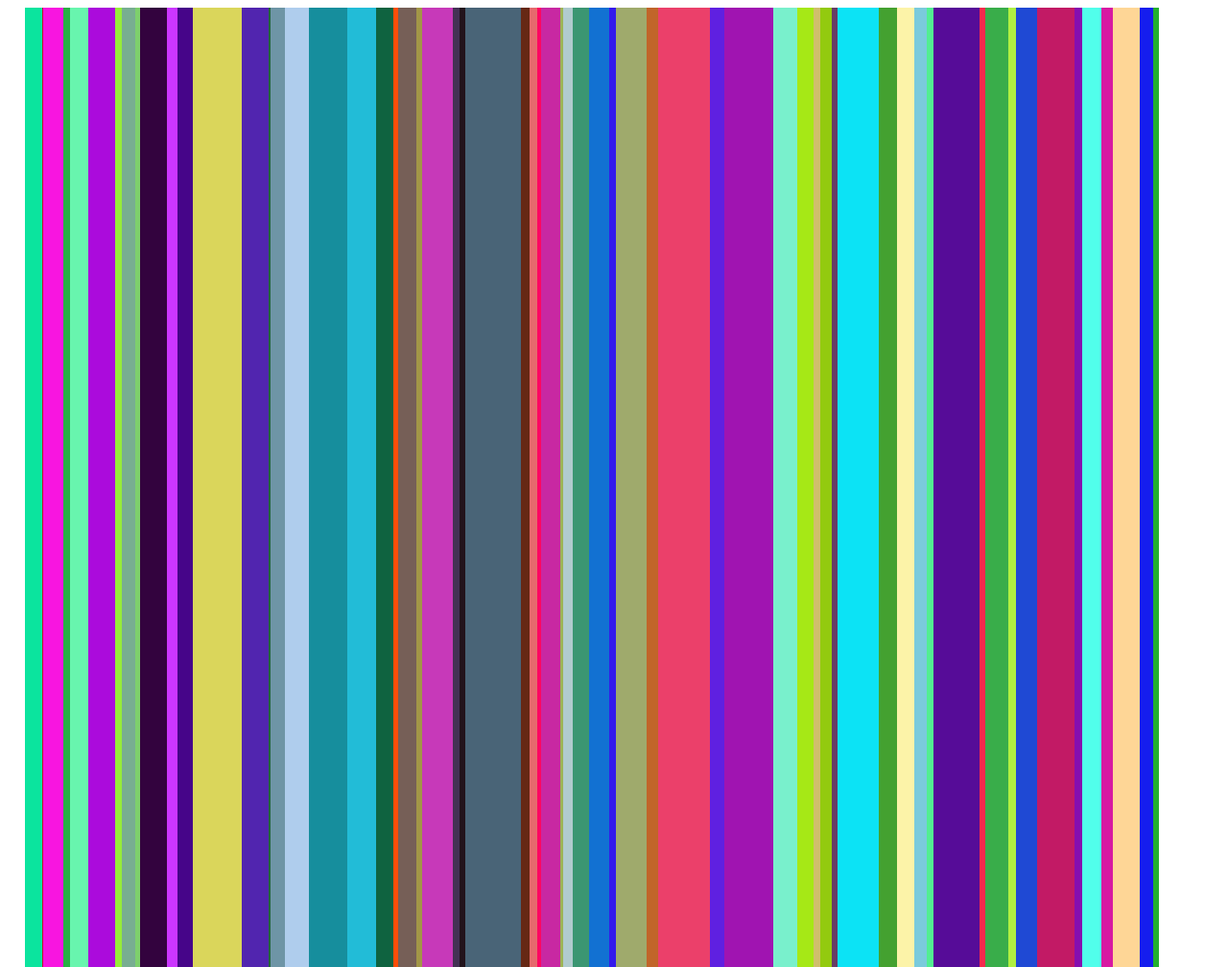
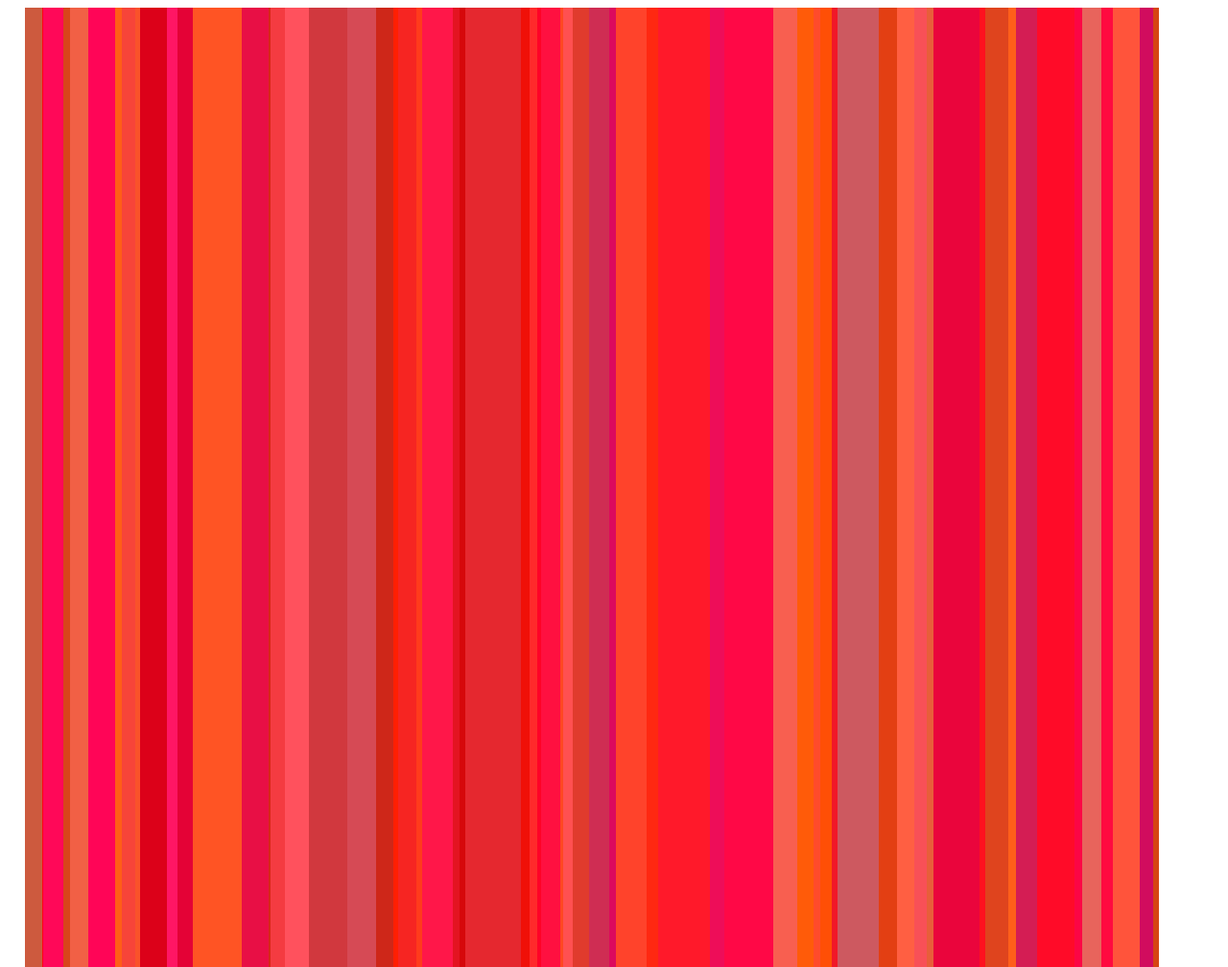
Before and after one commit to arcydouglass/colorfield, a plain HTML site: page index.html in a window 1280 px wide. Shown: the whole page at 96% size. Drawn offline with Linux system fonts and the light colour scheme.

Commit message:
Shifted colors to be more red

```diff
--- a/index.html
+++ b/index.html
@@ -35,9 +35,9 @@
 
 
             for ( var i = 0; i < width; i+= 1){
-              var rgb1 = Math.ceil(Math.random()*255);
-              var rgb2 = Math.ceil(Math.random()*255);
-              var rgb3 = Math.ceil(Math.random()*255);
+              var rgb1 = Math.ceil((Math.random()*100) + 200);
+              var rgb2 = Math.ceil(Math.random()*100);
+              var rgb3 = Math.ceil(Math.random()*100);
 
               var colorWidth =  i + Math.ceil(Math.random()*600);
 
```
